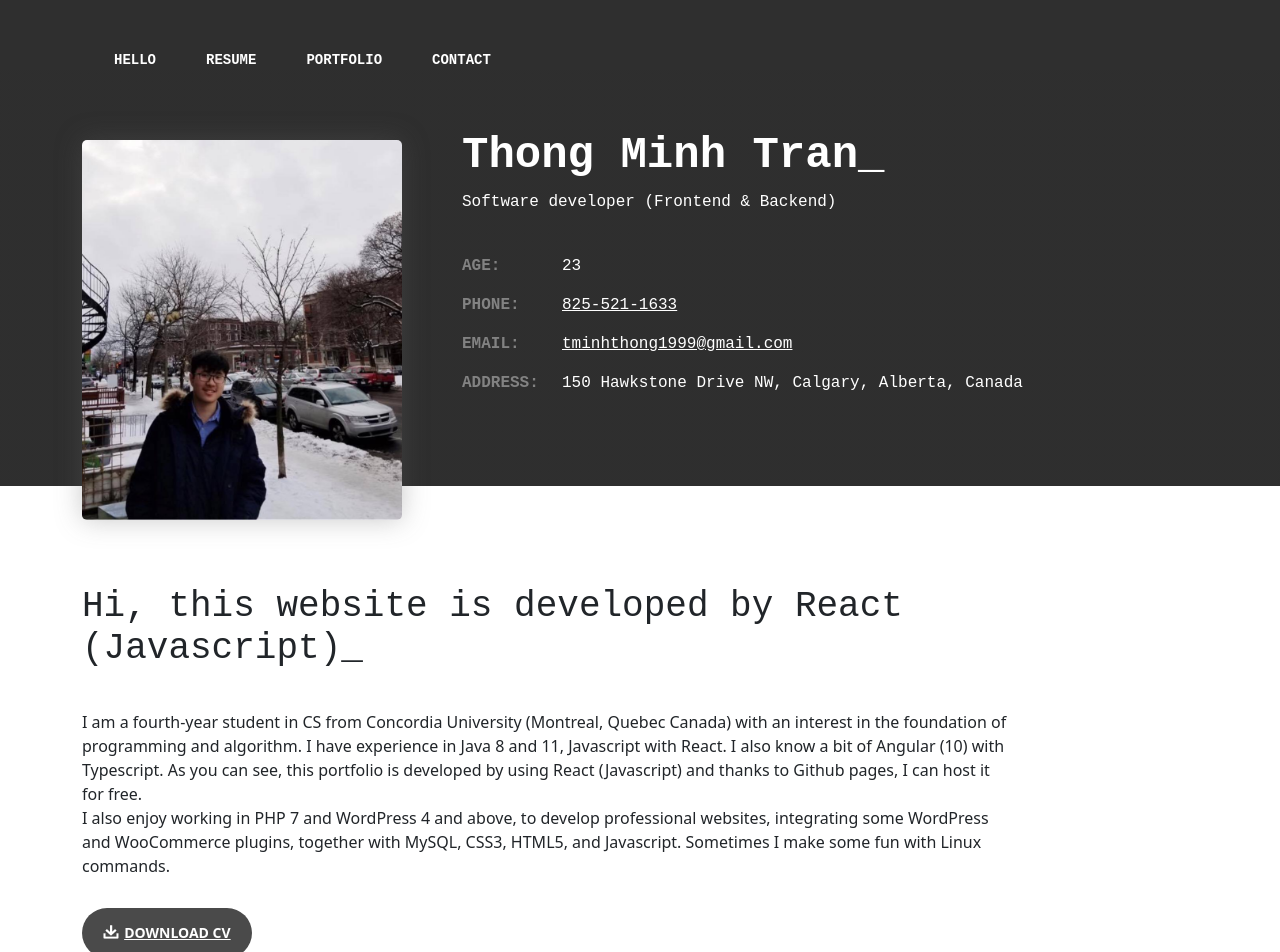
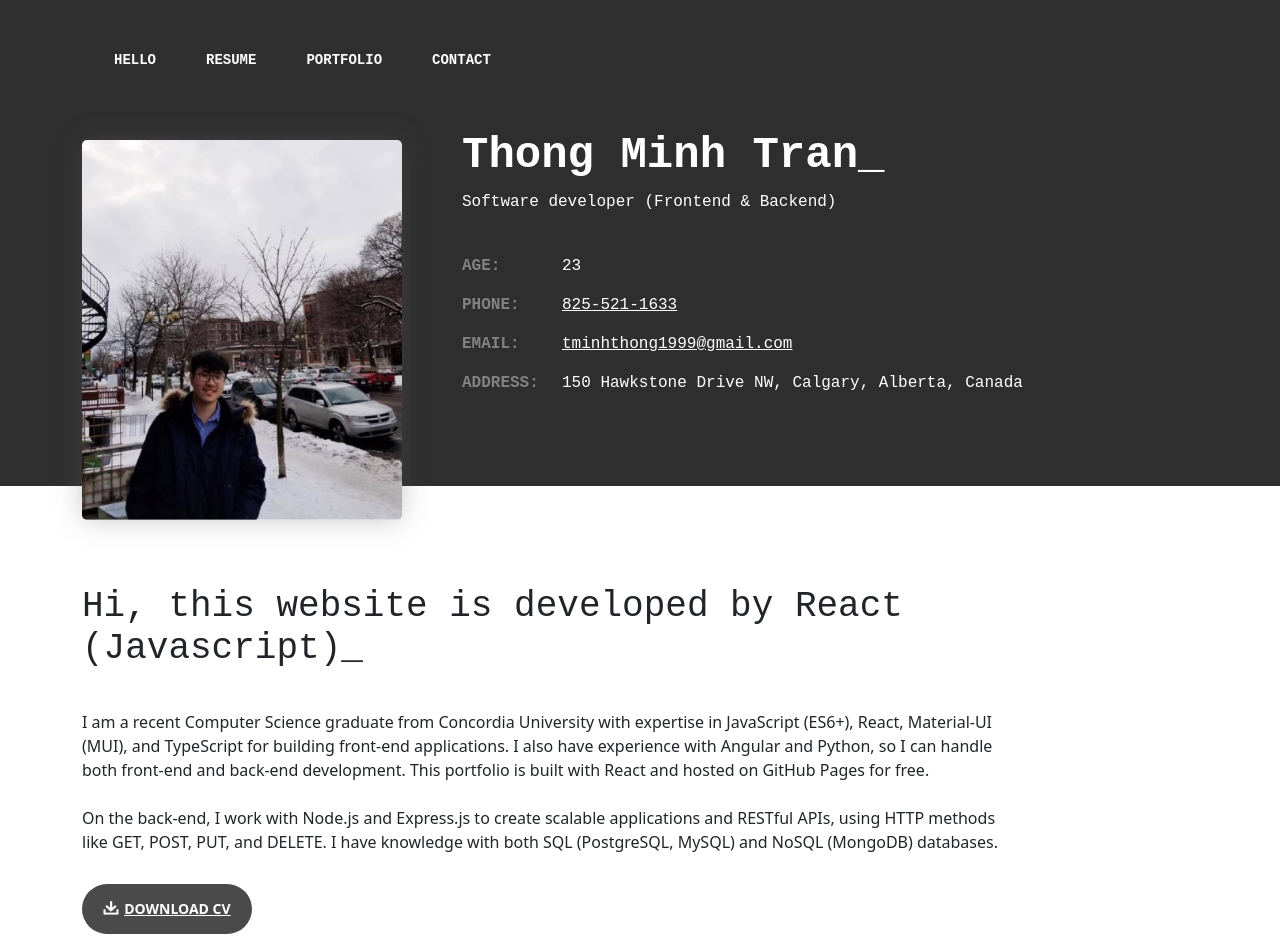
Before and after one commit to thongminhtran/thongminhtran.github.io, a React (Create React App) app: page / in a window 1280 px wide. Shown: the top 952 px of the page. Built offline with nearby package versions, Linux system fonts and the light colour scheme; a web font is replaced by a local one.

Commit message:
Edit the introduction

```diff
--- a/src/components/hello/Hello.js
+++ b/src/components/hello/Hello.js
@@ -1,20 +1,25 @@
 import icon from './img_btn_icon.png';
+
 function Hello() {
     return (
         <section id="hello" className="container section">
             <div className="row">
                 <div className="col-md-10">
-                    <h2 id="hello_header" className="section__title">Hi, this website is developed by React (Javascript)_</h2>
+                    <h2 id="hello_header" className="section__title">Hi, this website is developed by React
+                        (Javascript)_</h2>
                     <p className="section__description">
-                        I am a fourth-year student in CS from Concordia University (Montreal, Quebec Canada)
-                        with an interest in the foundation of programming and algorithm.
-
-                        I have experience in Java 8 and 11, Javascript with React. I also know a bit of Angular (10) with Typescript. As you can see, this portfolio is developed by using React (Javascript) and thanks to Github pages, I can host it for free.
-                        <br/>
-
-                        I also enjoy working in PHP 7 and WordPress 4 and above, to develop professional websites, integrating some WordPress and WooCommerce plugins, together with MySQL, CSS3, HTML5, and Javascript. Sometimes I make some fun with Linux commands.
+                        I am a recent Computer Science graduate from Concordia University with expertise in JavaScript
+                        (ES6+), React, Material-UI (MUI), and TypeScript for building front-end applications.
+                        I also have experience with Angular and Python, so I can handle both front-end and
+                        back-end development. This portfolio is built with React and hosted on GitHub Pages for free.
+                        <br/> <br/>
+                        On the back-end, I work with Node.js and Express.js to create scalable applications and RESTful
+                        APIs, using HTTP methods like GET, POST, PUT, and DELETE. I have knowledge with both SQL
+                        (PostgreSQL,
+                        MySQL) and NoSQL (MongoDB) databases.
                     </p>
-                    <a href="/Tim_Tran_Frontend_Developer_Resume.pdf" download className="section_btn site-btn"><img src={icon} alt=""/>Download CV</a>
+                    <a href="/Tim_Tran_Frontend_Developer_Resume.pdf" download className="section_btn site-btn"><img
+                        src={icon} alt=""/>Download CV</a>
                 </div>
             </div>
         </section>
```
